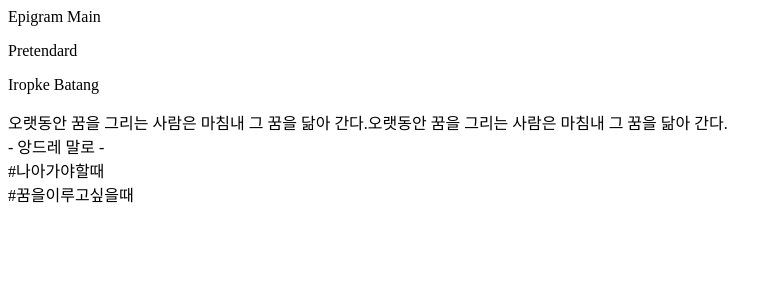
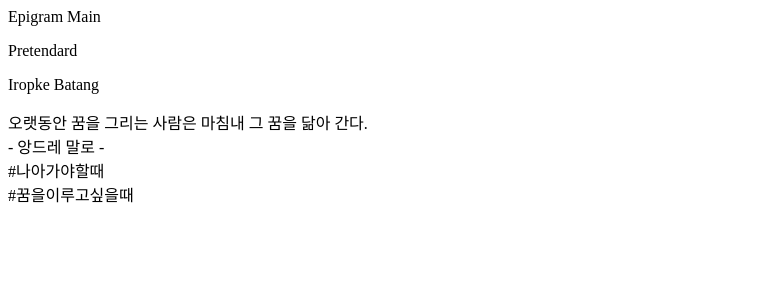
Before and after one commit to epigram5-9/epigram, a Next.js app: page / in a window 1280 px wide. Shown: the top 300 px of the page, without its empty margins (0-776 px from the left). Built offline with nearby package versions, Linux system fonts and the light colour scheme.

Commit message:
FE-59 :lipstick: 에피그램 카드 글씨체 적용

```diff
--- a/src/components/Card/EpigramCard.tsx
+++ b/src/components/Card/EpigramCard.tsx
@@ -29,12 +29,12 @@ function EpigramCard() {
         <div className='relative w-full z-10 flex flex-col justify-start items-start flex-1'>
           <div className='self-stretch flex-col justify-start items-start gap-2 flex'>
             <div
-              className={`self-stretch ${textSizeStyles.base} ${textSizeStyles.sm} ${textSizeStyles.md} ${textSizeStyles.lg} ${textSizeStyles.xl} ${textSizeStyles['2xl']} text-neutral-700 font-normal font-['Iropke Batang OTF'] leading-[18px]`}
+              className={`self-stretch ${textSizeStyles.base} ${textSizeStyles.sm} ${textSizeStyles.md} ${textSizeStyles.lg} ${textSizeStyles.xl} ${textSizeStyles['2xl']} text-neutral-700 font-normal font-iropkeBatang leading-normal`}
             >
-              오랫동안 꿈을 그리는 사람은 마침내 그 꿈을 닮아 간다.오랫동안 꿈을 그리는 사람은 마침내 그 꿈을 닮아 간다.
+              오랫동안 꿈을 그리는 사람은 마침내 그 꿈을 닮아 간다.
             </div>
             <div
-              className={`self-stretch ${textSizeStyles.base} ${textSizeStyles.sm} ${textSizeStyles.md} ${textSizeStyles.lg} ${textSizeStyles.xl} ${textSizeStyles['2xl']} text-right text-slate-400 font-normal font-['Iropke Batang OTF'] leading-[18px]`}
+              className={`self-stretch ${textSizeStyles.base} ${textSizeStyles.sm} ${textSizeStyles.md} ${textSizeStyles.lg} ${textSizeStyles.xl} ${textSizeStyles['2xl']} text-right text-slate-400 font-normal font-iropkeBatang leading-normal`}
             >
               - 앙드레 말로 -
             </div>
@@ -43,12 +43,12 @@ function EpigramCard() {
       </div>
       <div className='justify-start items-start gap-2 inline-flex'>
         <div
-          className={`text-right ${textSizeStyles.base} ${textSizeStyles.sm} ${textSizeStyles.md} ${textSizeStyles.lg} ${textSizeStyles.xl} ${textSizeStyles['2xl']} text-slate-400 font-normal font-['Iropke Batang OTF'] leading-[18px]`}
+          className={`text-right ${textSizeStyles.base} ${textSizeStyles.sm} ${textSizeStyles.md} ${textSizeStyles.lg} ${textSizeStyles.xl} ${textSizeStyles['2xl']} text-slate-400 font-normal font-iropkeBatang leading-normal`}
         >
           #나아가야할때
         </div>
         <div
-          className={`text-right ${textSizeStyles.base} ${textSizeStyles.sm} ${textSizeStyles.md} ${textSizeStyles.lg} ${textSizeStyles.xl} ${textSizeStyles['2xl']} text-slate-400 font-normal font-['Iropke Batang OTF'] leading-[18px]`}
+          className={`text-right ${textSizeStyles.base} ${textSizeStyles.sm} ${textSizeStyles.md} ${textSizeStyles.lg} ${textSizeStyles.xl} ${textSizeStyles['2xl']} text-slate-400 font-normal font-iropkeBatang leading-normal`}
         >
           #꿈을이루고싶을때
         </div>
```
